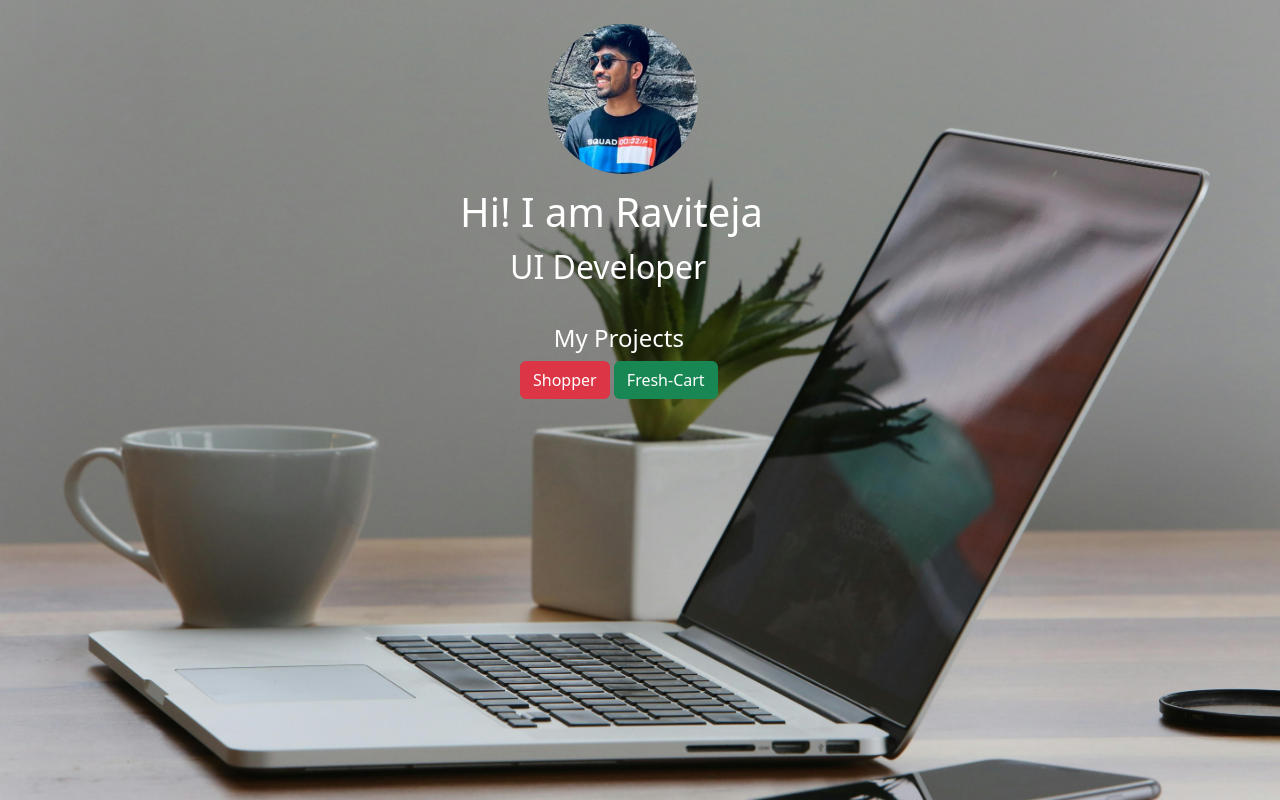
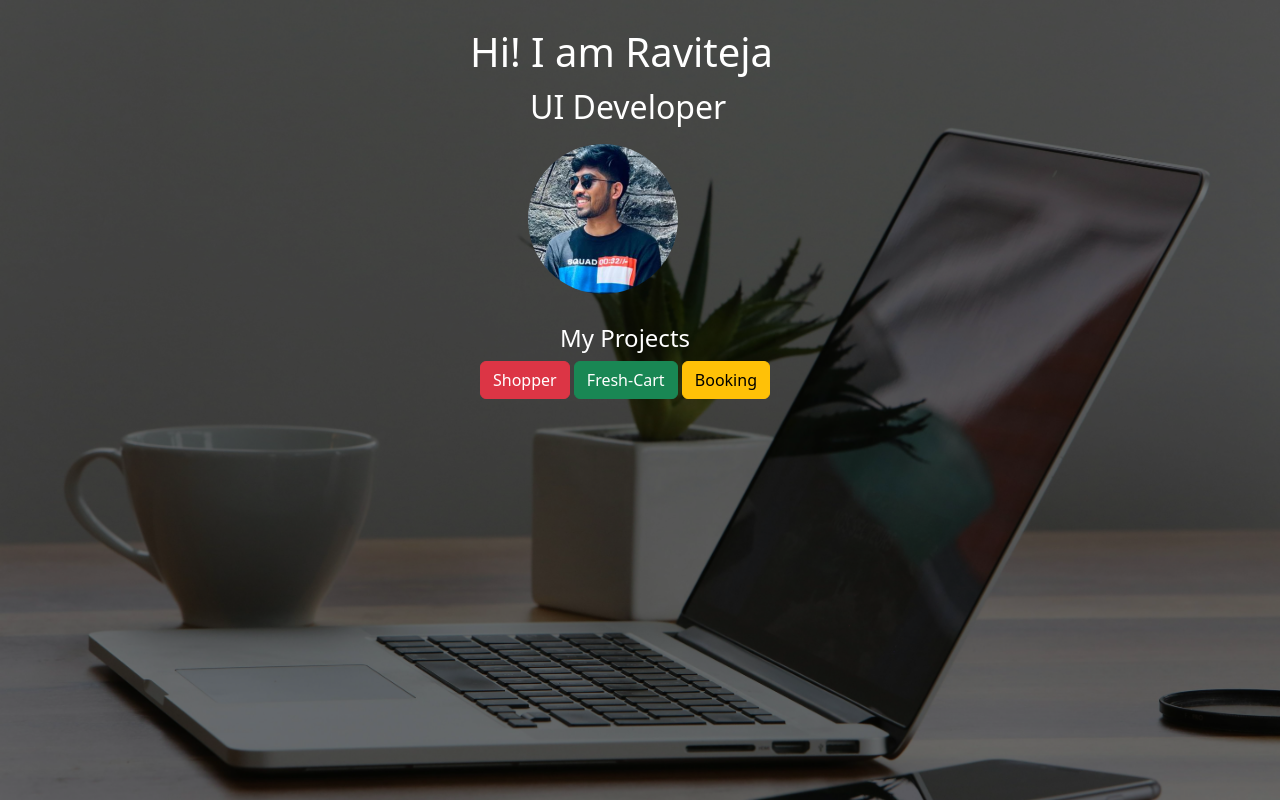
Before and after one commit to rtgdevbc/ravi-portfolio, a website: page index.html in a window 1280 px wide. Drawn offline with nearby package versions, Linux system fonts and the light colour scheme.

Commit message:
layout changed

```diff
--- a/index.html
+++ b/index.html
@@ -10,6 +10,7 @@
     <link rel="stylesheet" href="src/styles/index.css">
 </head>
 <body>
+    <div class="shade">
     <header>
         <div class="profile mt-4 ms-5"></div>
         <div class="h1 mt-2 text-white text-center">Hi! I am Raviteja</div>
@@ -20,7 +21,9 @@
             <p class="text-white text-center h4 mt-4">My Projects</p>
             <a href="" class="btn btn-danger">Shopper</a>
             <a href="" class="btn btn-success">Fresh-Cart</a>
+            <a href="" class="btn btn-warning">Booking</a>
         </div>
     </main>
+ </div>
 </body>
 </html>
--- a/src/styles/index.css
+++ b/src/styles/index.css
@@ -12,24 +12,25 @@ body{
     background-size: cover;
     background-position: 100%;
     position: absolute;
-    left:500px
+    left:480px;
+    top: 120px;
 }
 .h1{
     position: absolute;
-    top:180px;
-    left: 460px;
+    top:20px;
+    left: 470px;
 }
 .h2{
     position: absolute;
-    top:240px;
-    left: 510px;
+    top:80px;
+    left: 530px;
 }
 .shade{
     background-color: rgba(0, 0, 0, 0.5);
-
+    height: 100vh;
 }
 main div{
     position: absolute;
     top: 300px;
-    left: 520px;
+    left: 480px;
 }
```
